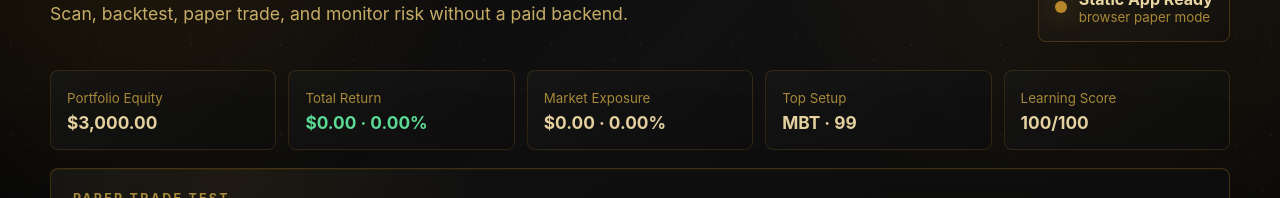
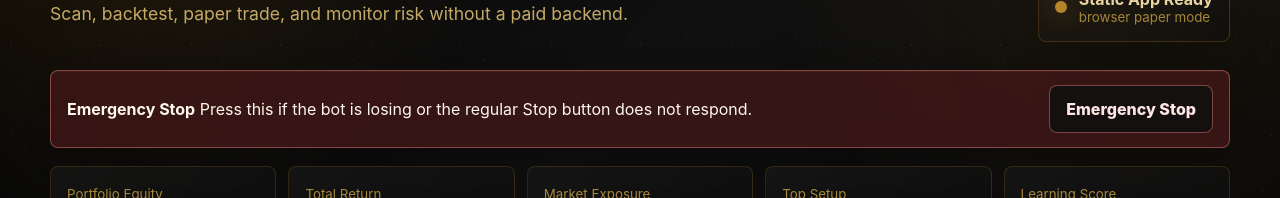
Before and after one commit to mberry19932025/-Apha--V1, a React (Vite) app in the folder frontend/: page / in a window 1280 px wide. Shown: the part 153-351 px from the top of the page. Built offline with nearby package versions, Linux system fonts and the light colour scheme; no server answers.

Commit message:
Add emergency automation stop lock

```diff
--- a/frontend/src/botEngine.js
+++ b/frontend/src/botEngine.js
@@ -1252,6 +1252,21 @@ export function evaluateAutomationPlan({
     };
   }
 
+  if (adaptiveRisk.returnPercent < 0) {
+    return {
+      action: "hold",
+      reason: `Capital recovery hold: account is red (${round(adaptiveRisk.returnPercent, 2)}%). No new entries until paper equity is back above starting cash.`,
+      profile,
+      bestCategory,
+      categoryRanks,
+      bestOptionIdea: optionsEnabled ? bestOptionIdea : null,
+      futuresPolicy,
+      adaptiveRisk,
+      decisionWindow,
+      dailyTradeLimit
+    };
+  }
+
   if (dailyTradeLimit.reached) {
     return {
       action: "hold",
--- a/frontend/src/main.jsx
+++ b/frontend/src/main.jsx
@@ -38,6 +38,7 @@ const watchlistKey = "apex-alpha-watchlist";
 const automationLogKey = "apex-alpha-automation-log";
 const automationSnapshotsKey = "apex-alpha-automation-snapshots";
 const sessionPeakEquityKey = "apex-alpha-session-peak-equity";
+const emergencyStopKey = "apex-alpha-emergency-stop";
 
 function formatMoney(value) {
   return new Intl.NumberFormat("en-US", {
@@ -125,6 +126,15 @@ function loadStoredNumber(key, fallback) {
     const stored = localStorage.getItem(key);
     const parsed = stored === null ? fallback : Number(stored);
     return Number.isFinite(parsed) ? parsed : fallback;
+  } catch {
+    return fallback;
+  }
+}
+
+function loadStoredBoolean(key, fallback = false) {
+  try {
+    const stored = localStorage.getItem(key);
+    return stored === null ? fallback : stored === "true";
   } catch {
     return fallback;
   }
@@ -171,6 +181,9 @@ function App() {
   const [learningJournal, setLearningJournal] = useState(loadLearningJournal);
   const [watchlist, setWatchlist] = useState(() => loadStoredArray(watchlistKey, ["SPY", "QQQ"]));
   const [automationEnabled, setAutomationEnabled] = useState(false);
+  const [emergencyStopActive, setEmergencyStopActive] = useState(() =>
+    loadStoredBoolean(emergencyStopKey, false)
+  );
   const [automationMode, setAutomationMode] = useState("moderate");
   const [dayTradeEnabled, setDayTradeEnabled] = useState(true);
   const [optionsEnabled, setOptionsEnabled] = useState(false);
@@ -412,6 +425,13 @@ function App() {
   }, [sessionPeakEquity]);
 
   useEffect(() => {
+    localStorage.setItem(emergencyStopKey, String(emergencyStopActive));
+    if (emergencyStopActive && automationEnabled) {
+      setAutomationEnabled(false);
+    }
+  }, [emergencyStopActive, automationEnabled]);
+
+  useEffect(() => {
     const timer = setInterval(() => {
       setMarket(getMarketSnapshot());
     }, 15000);
@@ -448,7 +468,7 @@ function App() {
   }, [marketClock, automationEnabled, effectiveFuturesExtendedHours, marketCloseSnapshotSaved]);
 
   useEffect(() => {
-    if (!automationEnabled) {
+    if (!automationEnabled || emergencyStopActive) {
       return undefined;
     }
 
@@ -459,6 +479,7 @@ function App() {
     return () => clearInterval(timer);
   }, [
     automationEnabled,
+    emergencyStopActive,
     automationPlan,
     portfolioState,
     market,
@@ -653,6 +674,18 @@ function App() {
       return;
     }
 
+    if (emergencyStopActive) {
+      const reason = "Automation not started: emergency stop is active. Clear emergency stop only when you are ready to paper test again.";
+      recordAutomation({
+        action: "start-blocked",
+        symbol: "-",
+        quantity: 0,
+        reason
+      });
+      setMessage(reason);
+      return;
+    }
+
     if (!marketClock.isRegularSession && !effectiveFuturesExtendedHours) {
       const reason = `Automation not started: regular market is closed (${marketClock.label}). Enable futures extended-hours paper cycles if you intentionally want futures-only testing.`;
       recordAutomation({
@@ -700,10 +733,39 @@ function App() {
     runAutomationCycle();
   }
 
+  function triggerEmergencyStop() {
+    setEmergencyStopActive(true);
+    setAutomationEnabled(false);
+    recordAutomation({
+      action: "emergency-stop",
+      symbol: "-",
+      quantity: 0,
+      reason: "Emergency stop pressed. Automation locked off."
+    });
+    setMessage("Emergency stop active. Automation is locked off. Refreshing the page will keep it stopped.");
+  }
+
+  function clearEmergencyStop() {
+    setEmergencyStopActive(false);
+    recordAutomation({
+      action: "emergency-cleared",
+      symbol: "-",
+      quantity: 0,
+      reason: "Emergency stop cleared manually."
+    });
+    setMessage("Emergency stop cleared. Automation is still stopped until you press Start.");
+  }
+
   function runAutomationCycle() {
     setMessage("");
 
     try {
+      if (emergencyStopActive) {
+        setAutomationEnabled(false);
+        setMessage("Emergency stop active. Automation cycle blocked.");
+        return;
+      }
+
       const plan = evaluateAutomationPlan({
         scanner,
         portfolio,
@@ -1013,6 +1075,25 @@ function App() {
       </section>
 
       {message && <div className="alert">{message}</div>}
+
+      <section className="alert danger-alert emergency-bar">
+        <span>
+          <strong>{emergencyStopActive ? "Emergency Stop Active" : "Emergency Stop"}</strong>{" "}
+          {emergencyStopActive
+            ? "Automation is locked off and cannot restart until cleared."
+            : "Press this if the bot is losing or the regular Stop button does not respond."}
+        </span>
+        <div className="quick-actions">
+          <button type="button" className="secondary danger" onClick={triggerEmergencyStop}>
+            Emergency Stop
+          </button>
+          {emergencyStopActive && (
+            <button type="button" className="secondary mini" onClick={clearEmergencyStop}>
+              Clear Lock
+            </button>
+          )}
+        </div>
+      </section>
 
       <section className="summary-strip">
         <div>
@@ -1258,7 +1339,7 @@ function App() {
               className="buy-button"
               onClick={toggleAutomation}
             >
-              {automationEnabled ? "Stop Automation" : "Start Automation"}
+              {emergencyStopActive ? "Emergency Stop Locked" : automationEnabled ? "Stop Automation" : "Start Automation"}
             </button>
             <button type="button" className="secondary" onClick={runAutomationCycle}>
               Run One Cycle Now
```
